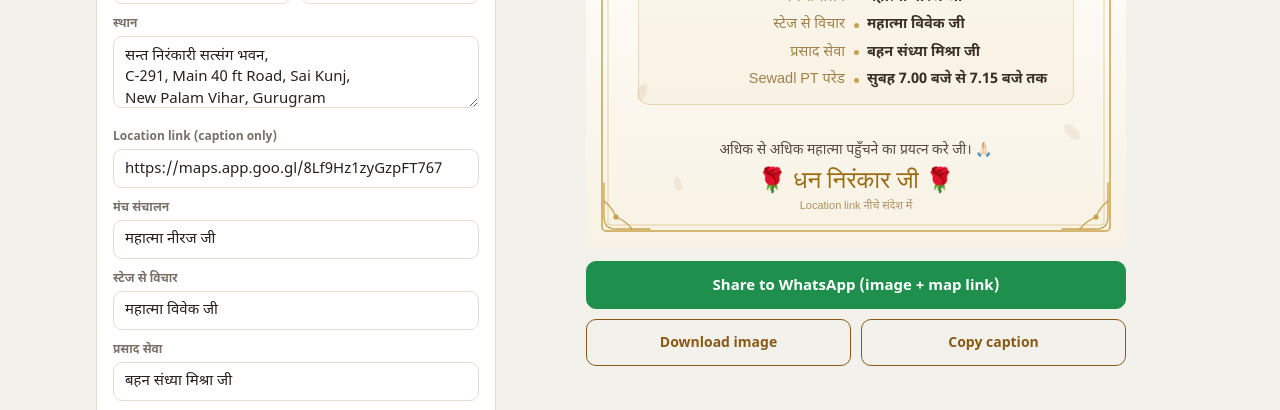
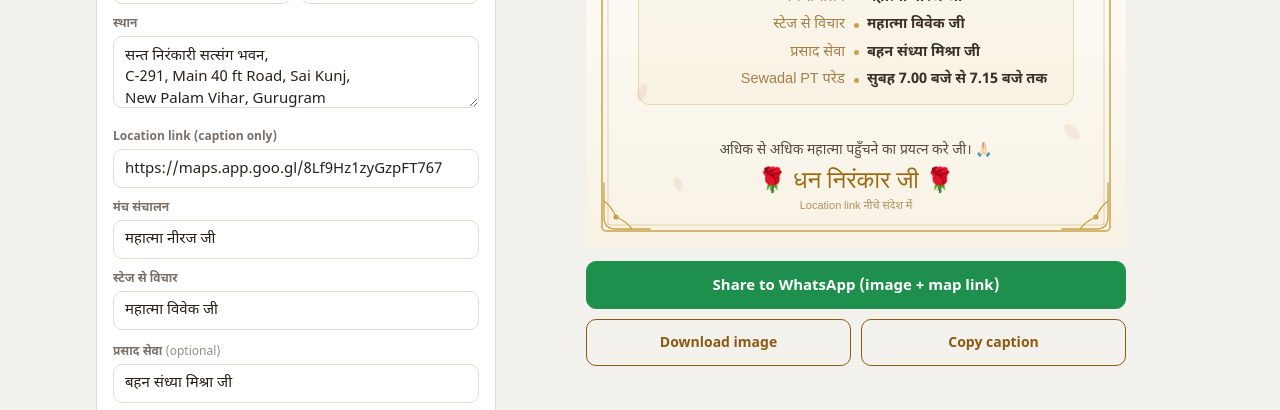
Before and after one commit to madhursharma1999/nirankari-sangat-card, a plain HTML site: page index.html in a window 1280 px wide. Shown: the part 452-862 px from the top of the page. Drawn offline with nearby package versions, Linux system fonts and the light colour scheme; a web font is replaced by a local one.

Commit message:
Update index.html

```diff
--- a/index.html
+++ b/index.html
@@ -33,6 +33,7 @@ h1{font-size:20px;margin:0}
 .tbtn[aria-pressed="true"] span{color:var(--sel)}
 label{display:block;font-size:12px;font-weight:600;color:var(--muted);margin:12px 0 4px}
 .sec+label{margin-top:0}
+.opt{font-weight:400;opacity:.8}
 input,textarea{width:100%;font:inherit;font-size:15px;padding:9px 11px;border:1px solid var(--line);border-radius:9px;background:transparent;color:var(--ink)}
 input:focus,textarea:focus{outline:2px solid var(--sel);outline-offset:-1px}
 textarea{resize:vertical;min-height:72px;line-height:1.45}
@@ -107,7 +108,7 @@ New Palam Vihar, Gurugram</textarea>
     <label for="f_map">Location link (caption only)</label><input id="f_map" value="https://maps.app.goo.gl/8Lf9Hz1zyGzpFT767">
     <label for="f_manch">मंच संचालन</label><input id="f_manch" value="महात्मा नीरज जी">
     <label for="f_vichar">स्टेज से विचार</label><input id="f_vichar" value="महात्मा विवेक जी">
-    <label for="f_prasad">प्रसाद सेवा</label><input id="f_prasad" value="बहन संध्या मिश्रा जी">
+    <label for="f_prasad">प्रसाद सेवा <span class="opt">(optional)</span></label><input id="f_prasad" value="बहन संध्या मिश्रा जी">
     <label for="f_pt">Sewadal PT परेड</label><input id="f_pt" value="सुबह 7.00 बजे से 7.15 बजे तक">
     <label for="f_appeal">निवेदन</label><input id="f_appeal" value="अधिक से अधिक महात्मा पहुँचने का प्रयत्न करे जी।">
   </div>
@@ -203,8 +204,8 @@ function render(){
       <div class="c-panel c-sewa">
         <div class="c-r"><span class="l">मंच संचालन</span><span class="d"></span><span class="v">${v("manch")}</span></div>
         <div class="c-r"><span class="l">स्टेज से विचार</span><span class="d"></span><span class="v">${v("vichar")}</span></div>
-        <div class="c-r"><span class="l">प्रसाद सेवा</span><span class="d"></span><span class="v">${v("prasad")}</span></div>
-        <div class="c-r"><span class="l">Sewadl PT परेड</span><span class="d"></span><span class="v">${v("pt")}</span></div>
+        ${v("prasad") ? `<div class="c-r"><span class="l">प्रसाद सेवा</span><span class="d"></span><span class="v">${v("prasad")}</span></div>` : ""}
+        ${v("pt") ? `<div class="c-r"><span class="l">Sewadal PT परेड</span><span class="d"></span><span class="v">${v("pt")}</span></div>` : ""}
       </div>
       <div class="c-foot">
         <div class="c-appeal">${v("appeal")} 🙏🏻</div>
```
